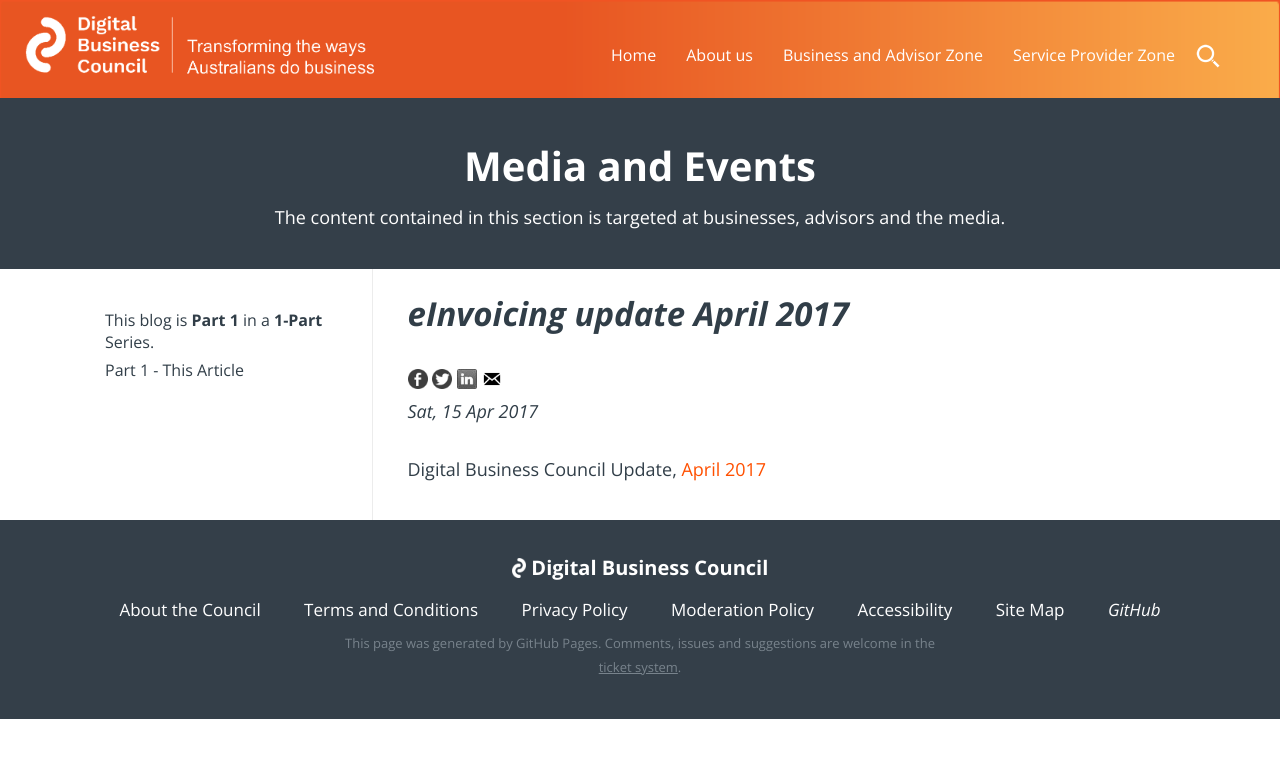
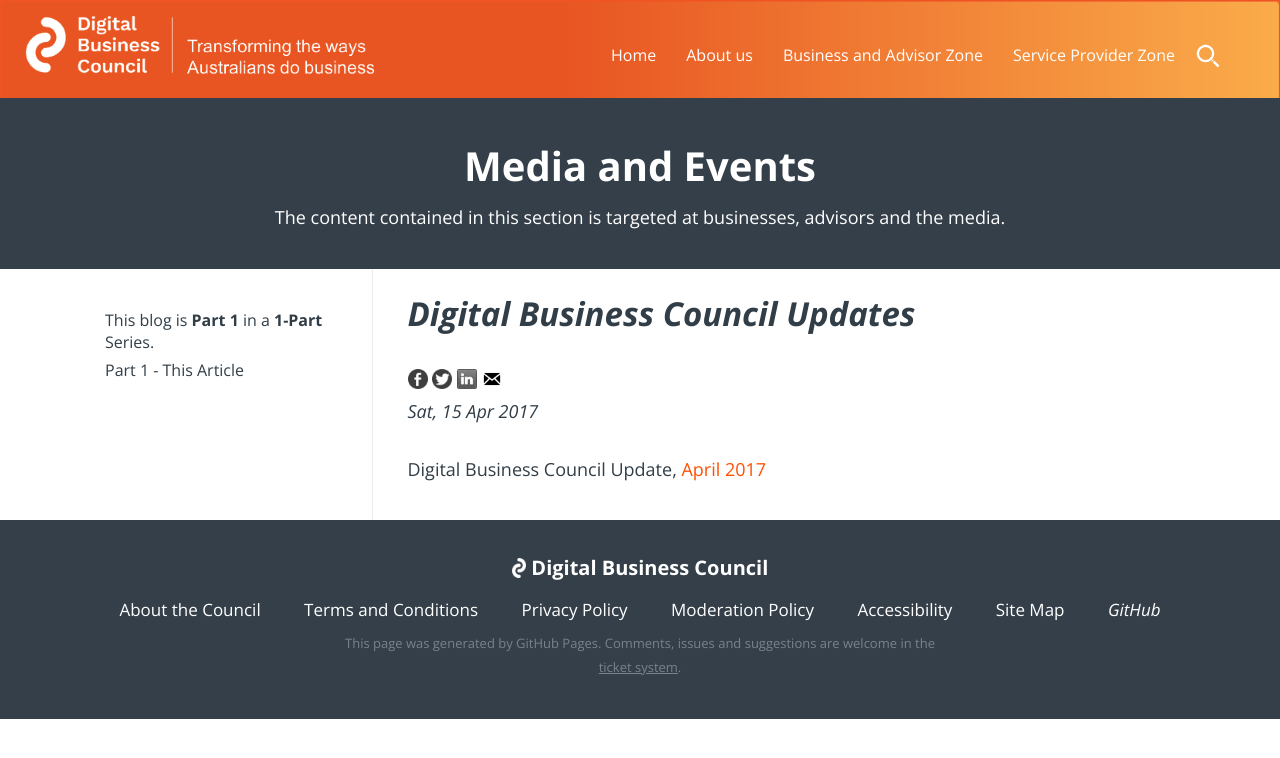
Before and after one commit to Digital-Business-Council/Digital-Business-Council.github.io, a Jekyll site: the page built from _posts/blogs/2017-05-31-DBC-April-Update.md, in a window 1280 px wide. Shown: the top 758 px of the page. Built offline with Jekyll 4.4.1, drawn with Linux system fonts in a browser that asks for light colours; comment, search, counter and statistics services are not loaded.

Commit message:
Create 2017-05-31-DBC-April-Update.md

```diff
--- a/_posts/blogs/2017-05-31-DBC-April-Update.md
+++ b/_posts/blogs/2017-05-31-DBC-April-Update.md
@@ -1,6 +1,6 @@
 ---
 layout: blog-page
-title: "eInvoicing update April 2017"
+title: "Digital Business Council Updates"
 date: 2017-04-15 16:16:01 +1000
 categories: blog
 series: "eInvoicing update"
```
